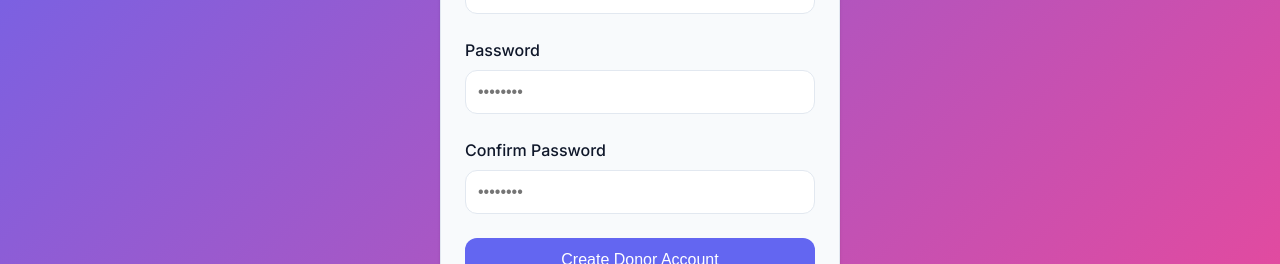
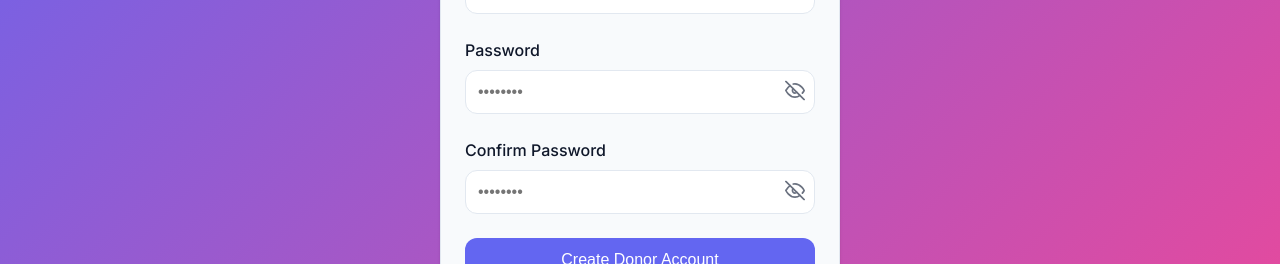
Before and after one commit to KusuConsult-NG/Crowdfunding, a Next.js app: page /signup/donor in a window 1280 px wide. Shown: the part 435-699 px from the top of the page. Built offline with nearby package versions, Linux system fonts and the light colour scheme; no server answers.

Commit message:
feat(auth): add password visibility toggle and improve error handling

```diff
--- a/src/app/api/auth/signup/route.ts
+++ b/src/app/api/auth/signup/route.ts
@@ -66,10 +66,10 @@
             },
             { status: 201 }
         );
-    } catch (error) {
+    } catch (error: any) {
         console.error('Error creating user:', error);
         return NextResponse.json(
-            { error: 'Failed to create user' },
+            { error: error.message || 'Failed to create user' },
             { status: 500 }
         );
     }
--- a/src/app/signup/donor/page.tsx
+++ b/src/app/signup/donor/page.tsx
@@ -17,6 +17,7 @@
     });
     const [error, setError] = useState('');
     const [loading, setLoading] = useState(false);
+    const [showPassword, setShowPassword] = useState(false);
 
     const handleSubmit = async (e: React.FormEvent) => {
         e.preventDefault();
@@ -106,8 +107,9 @@
 
                         <div className={styles.formGroup}>
                             <label className={styles.label} htmlFor="password">Password</label>
+                            <div style={{ position: 'relative' }}>
                                 <input
-                                type="password"
+                                    type={showPassword ? "text" : "password"}
                                     id="password"
                                     name="password"
                                     className={styles.input}
@@ -117,12 +119,34 @@
                                     required
                                     minLength={6}
                                 />
+                                <button
+                                    type="button"
+                                    onClick={() => setShowPassword(!showPassword)}
+                                    style={{
+                                        position: 'absolute',
+                                        right: '10px',
+                                        top: '50%',
+                                        transform: 'translateY(-50%)',
+                                        background: 'none',
+                                        border: 'none',
+                                        cursor: 'pointer',
+                                        color: '#6b7280'
+                                    }}
+                                >
+                                    {showPassword ? (
+                                        <svg xmlns="http://www.w3.org/2000/svg" width="20" height="20" viewBox="0 0 24 24" fill="none" stroke="currentColor" strokeWidth="2" strokeLinecap="round" strokeLinejoin="round"><path d="M1 12s4-8 11-8 11 8 11 8-4 8-11 8-11-8-11-8z" /><circle cx="12" cy="12" r="3" /></svg>
+                                    ) : (
+                                        <svg xmlns="http://www.w3.org/2000/svg" width="20" height="20" viewBox="0 0 24 24" fill="none" stroke="currentColor" strokeWidth="2" strokeLinecap="round" strokeLinejoin="round"><path d="M17.94 17.94A10.07 10.07 0 0 1 12 20c-7 0-11-8-11-8a18.45 18.45 0 0 1 5.06-5.94M9.9 4.24A9.12 9.12 0 0 1 12 4c7 0 11 8 11 8a18.5 18.5 0 0 1-2.16 3.19m-6.72-1.07a3 3 0 1 1-4.24-4.24" /><line x1="1" y1="1" x2="23" y2="23" /></svg>
+                                    )}
+                                </button>
+                            </div>
                         </div>
 
                         <div className={styles.formGroup}>
                             <label className={styles.label} htmlFor="confirmPassword">Confirm Password</label>
+                            <div style={{ position: 'relative' }}>
                                 <input
-                                type="password"
+                                    type={showPassword ? "text" : "password"}
                                     id="confirmPassword"
                                     name="confirmPassword"
                                     className={styles.input}
@@ -132,6 +156,27 @@
                                     required
                                     minLength={6}
                                 />
+                                <button
+                                    type="button"
+                                    onClick={() => setShowPassword(!showPassword)}
+                                    style={{
+                                        position: 'absolute',
+                                        right: '10px',
+                                        top: '50%',
+                                        transform: 'translateY(-50%)',
+                                        background: 'none',
+                                        border: 'none',
+                                        cursor: 'pointer',
+                                        color: '#6b7280'
+                                    }}
+                                >
+                                    {showPassword ? (
+                                        <svg xmlns="http://www.w3.org/2000/svg" width="20" height="20" viewBox="0 0 24 24" fill="none" stroke="currentColor" strokeWidth="2" strokeLinecap="round" strokeLinejoin="round"><path d="M1 12s4-8 11-8 11 8 11 8-4 8-11 8-11-8-11-8z" /><circle cx="12" cy="12" r="3" /></svg>
+                                    ) : (
+                                        <svg xmlns="http://www.w3.org/2000/svg" width="20" height="20" viewBox="0 0 24 24" fill="none" stroke="currentColor" strokeWidth="2" strokeLinecap="round" strokeLinejoin="round"><path d="M17.94 17.94A10.07 10.07 0 0 1 12 20c-7 0-11-8-11-8a18.45 18.45 0 0 1 5.06-5.94M9.9 4.24A9.12 9.12 0 0 1 12 4c7 0 11 8 11 8a18.5 18.5 0 0 1-2.16 3.19m-6.72-1.07a3 3 0 1 1-4.24-4.24" /><line x1="1" y1="1" x2="23" y2="23" /></svg>
+                                    )}
+                                </button>
+                            </div>
                         </div>
 
                         {error && <div className={styles.error}>{error}</div>}
```
Also changed, not shown: src/app/signup/admin/page.tsx (+47 -2 lines). Lines whose indentation alone changed are shown as unchanged.
